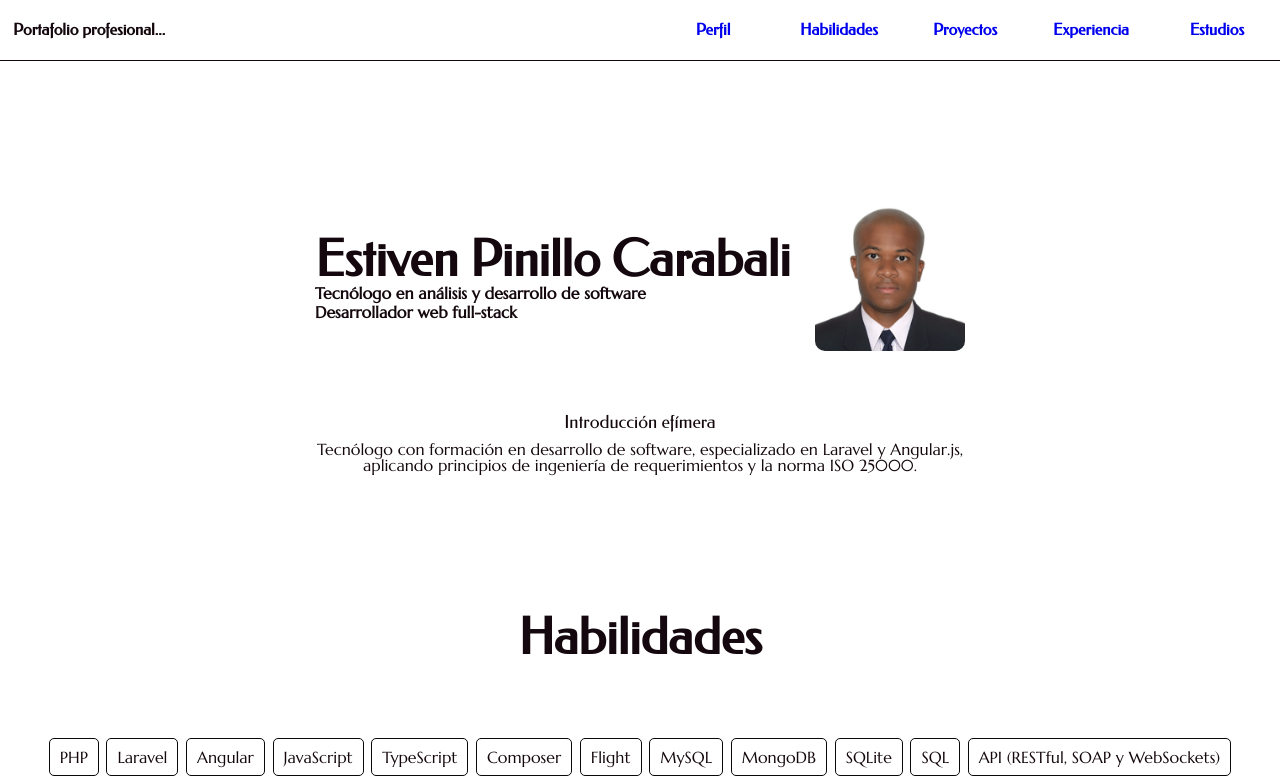
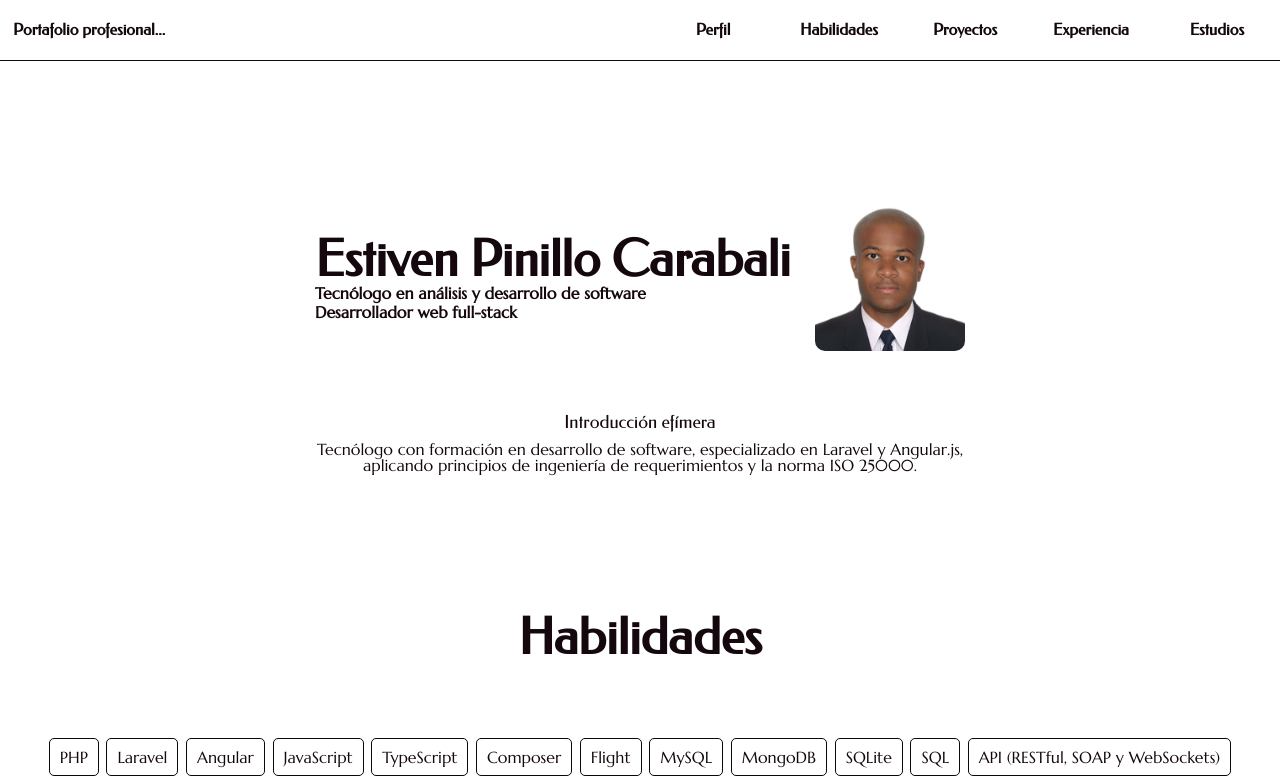
Before and after one commit to EstivenPinillo/estivenpinillo.dev, an Angular app: page / in a window 1280 px wide. Shown: the top 784 px of the page. Built offline with nearby package versions, Linux system fonts and the light colour scheme.

Commit message:
feat: change links color in navbar

```diff
--- a/src/app/features/navbar/navbar.component.scss
+++ b/src/app/features/navbar/navbar.component.scss
@@ -39,6 +39,7 @@
 
             &>a {
                 text-decoration: none;
+                color: #14080E;
                 &:visited {
                     color: #14080E;
                 }
```
Also changed, not shown: 3 other files (tests, documents, lock files or other folders).
